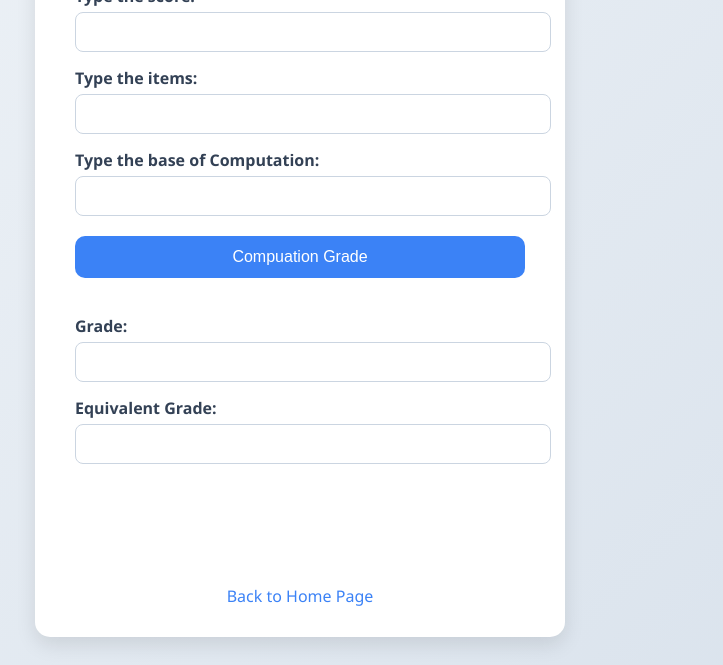
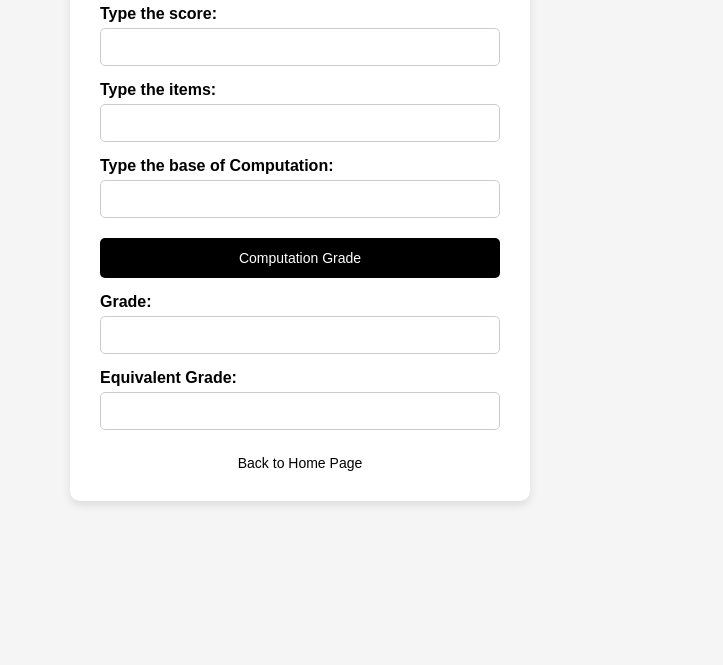
Before and after one commit to adiaz2-pixel/adiaz2itc, a plain HTML site: page gradecomputation.html in a window 1280 px wide. Shown: the part 221-886 px from the top of the page, without its empty margins (340-1063 px from the left). After the commit the page ends 840 px from the top, so only its background shows below. Drawn offline with Linux system fonts and the light colour scheme.

Commit message:
gradecomputation.html

```diff
--- a/gradecomputation.html
+++ b/gradecomputation.html
@@ -5,78 +5,79 @@
 <title>Grade Computation</title>
 <style>
     body {
-        font-family: 'Segoe UI', Tahoma, Geneva, Verdana, sans-serif;
-        background: linear-gradient(135deg, #f0f4f8, #d9e2ec);
+        font-family: Arial, sans-serif;
+        background-color: #f5f5f5;
+        color: #000;
         display: flex;
         justify-content: center;
         align-items: center;
         min-height: 100vh;
+        margin: 0;
         padding: 20px;
     }
 
     .container {
-        background: #ffffff;
-        padding: 30px 40px;
-        border-radius: 15px;
-        box-shadow: 0 8px 20px rgba(0,0,0,0.1);
+        background-color: #fff;
+        padding: 30px 30px;
+        border-radius: 10px;
+        box-shadow: 0 4px 10px rgba(0,0,0,0.1);
         width: 100%;
-        max-width: 450px;
+        max-width: 400px;
     }
 
     h1 {
-        color: #1e3a8a;
         text-align: center;
-        margin-bottom: 25px;
+        margin-bottom: 20px;
+        font-weight: bold;
     }
 
     label {
         display: block;
         margin-top: 15px;
         font-weight: bold;
-        color: #334155;
     }
 
     input[type="number"], input[type="text"] {
         width: 100%;
-        padding: 10px 12px;
+        padding: 10px;
         margin-top: 5px;
-        border-radius: 8px;
-        border: 1px solid #cbd5e1;
-        font-size: 16px;
+        border-radius: 5px;
+        border: 1px solid #ccc;
+        font-size: 14px;
+        box-sizing: border-box;
     }
 
     button {
         margin-top: 20px;
         padding: 12px;
         width: 100%;
-        background-color: #3b82f6;
-        color: white;
-        font-size: 16px;
+        background-color: #000;
+        color: #fff;
+        font-size: 14px;
         border: none;
-        border-radius: 10px;
+        border-radius: 5px;
         cursor: pointer;
         transition: background-color 0.3s ease;
     }
 
     button:hover {
-        background-color: #2563eb;
+        background-color: #333;
     }
 
     #gradecomment {
         margin-top: 25px;
         text-align: center;
-        font-size: 18px;
+        font-size: 16px;
         font-weight: bold;
-        color: #1f2937;
     }
 
     a {
         display: block;
-        margin-top: 30px;
+        margin-top: 20px;
         text-align: center;
-        color: #3b82f6;
+        color: #000;
         text-decoration: none;
-        font-weight: 500;
+        font-size: 14px;
     }
 
     a:hover {
@@ -88,23 +89,25 @@
 
 <div class="container">
 <h1>Grade Computation</h1>
-<br><br>
+
 <label for="score">Type the score:</label>
 <input id="score" type="number">
+
 <label for="items">Type the items:</label>
 <input id="items" type="number">
+
 <label for="base">Type the base of Computation:</label>
 <input id="base" type="number">
-<button onclick="computegrade()">Compuation Grade</button>
-<br><br>
+
+<button onclick="computegrade()">Computation Grade</button>
+
 <label for="grade">Grade:</label>
 <input id="grade" type="number">
+
 <label for="lettergrade">Equivalent Grade:</label>
 <input id="lettergrade" type="text">
-<br><br>
+
 <h1 id="gradecomment"></h1>
-
-<br><br>
 
 <a href="index.html">Back to Home Page</a>
 </div>
@@ -149,9 +152,10 @@
             default: gradecomment="an Excellent Grade";
         }
 
-    document.getElementById("gradecomment").innerHTML =
+        document.getElementById("gradecomment").innerHTML =
           'The grade is '+gradecomment;
     }
 </script>
+
 </body>
 </html>
```
